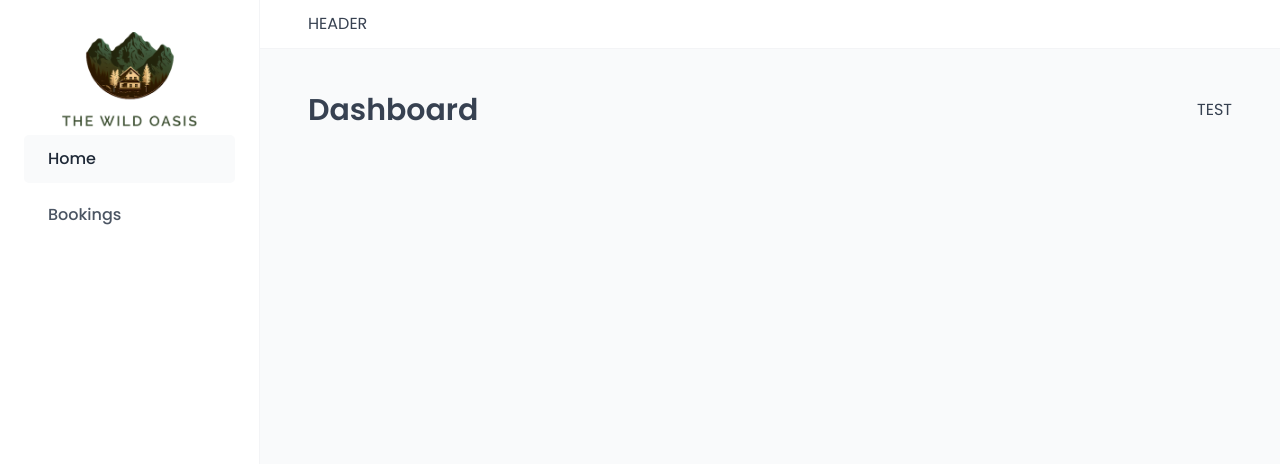
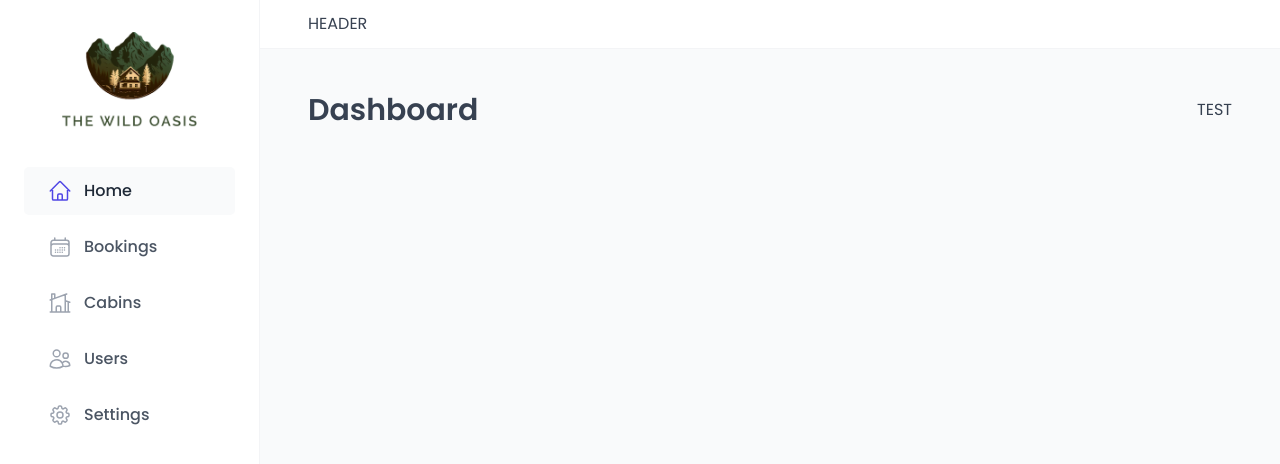
Before and after one commit to RachitJain959/cabin-manager, a React (Vite) app: page /dashboard in a window 1280 px wide. Shown: the top 464 px of the page. Built offline with nearby package versions, Linux system fonts and the light colour scheme; a web font is replaced by a local one.

Commit message:
building sidebar & mainNavigation complete

```diff
--- a/package.json
+++ b/package.json
@@ -12,6 +12,7 @@
   "dependencies": {
     "react": "^18.2.0",
     "react-dom": "^18.2.0",
+    "react-icons": "^5.0.1",
     "react-router-dom": "^6.22.3",
     "styled-components": "^6.1.8"
   },
--- a/src/ui/MainNav.jsx
+++ b/src/ui/MainNav.jsx
@@ -1,5 +1,12 @@
 import { NavLink } from "react-router-dom";
 import styled from "styled-components";
+import {
+  HiOutlineCalendarDays,
+  HiOutlineCog8Tooth,
+  HiOutlineHome,
+  HiOutlineHomeModern,
+  HiOutlineUsers,
+} from "react-icons/hi2";
 
 const NavList = styled.ul`
   display: flex;
@@ -51,10 +58,34 @@
     <nav>
       <NavList>
         <li>
-          <StyledNavLink to="/dashboard">Home</StyledNavLink>
+          <StyledNavLink to="/dashboard">
+            <HiOutlineHome />
+            <span>Home</span>
+          </StyledNavLink>
         </li>
         <li>
-          <StyledNavLink to="/bookings">Bookings</StyledNavLink>
+          <StyledNavLink to="/bookings">
+            <HiOutlineCalendarDays />
+            <span>Bookings</span>
+          </StyledNavLink>
+        </li>
+        <li>
+          <StyledNavLink to="/bookings">
+            <HiOutlineHomeModern />
+            <span>Cabins</span>
+          </StyledNavLink>
+        </li>
+        <li>
+          <StyledNavLink to="/bookings">
+            <HiOutlineUsers />
+            <span>Users</span>
+          </StyledNavLink>
+        </li>
+        <li>
+          <StyledNavLink to="/bookings">
+            <HiOutlineCog8Tooth />
+            <span>Settings</span>
+          </StyledNavLink>
         </li>
       </NavList>
     </nav>
--- a/src/ui/Sidebar.jsx
+++ b/src/ui/Sidebar.jsx
@@ -8,6 +8,10 @@
   border-right: 1px solid var(--color-grey-100);
 
   grid-row: 1/-1;
+
+  display: flex;
+  flex-direction: column;
+  gap: 3.2rem;
 `;
 
 function Sidebar() {
```
Also changed, not shown: 1 other file (tests, documents, lock files or other folders).
